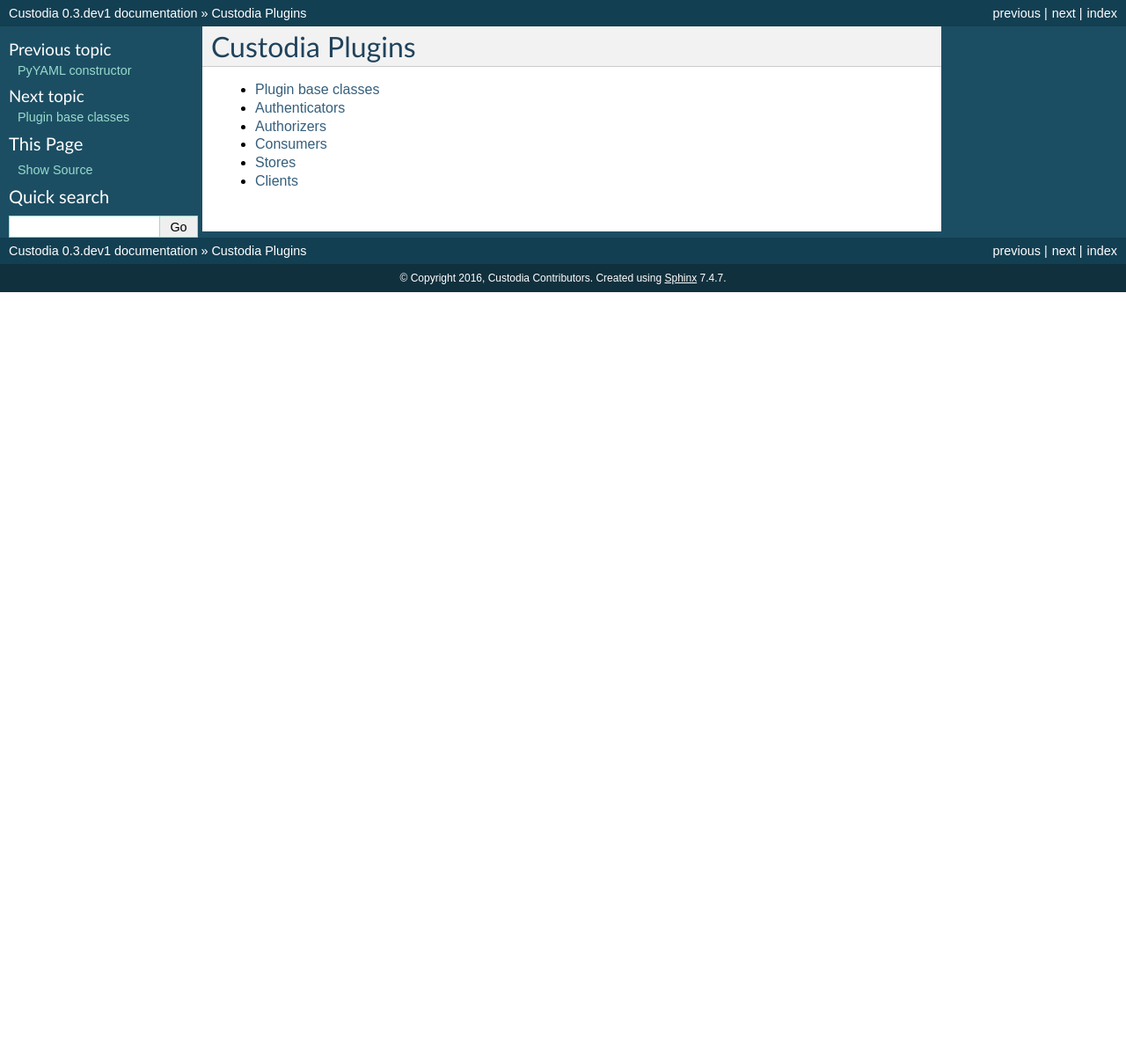
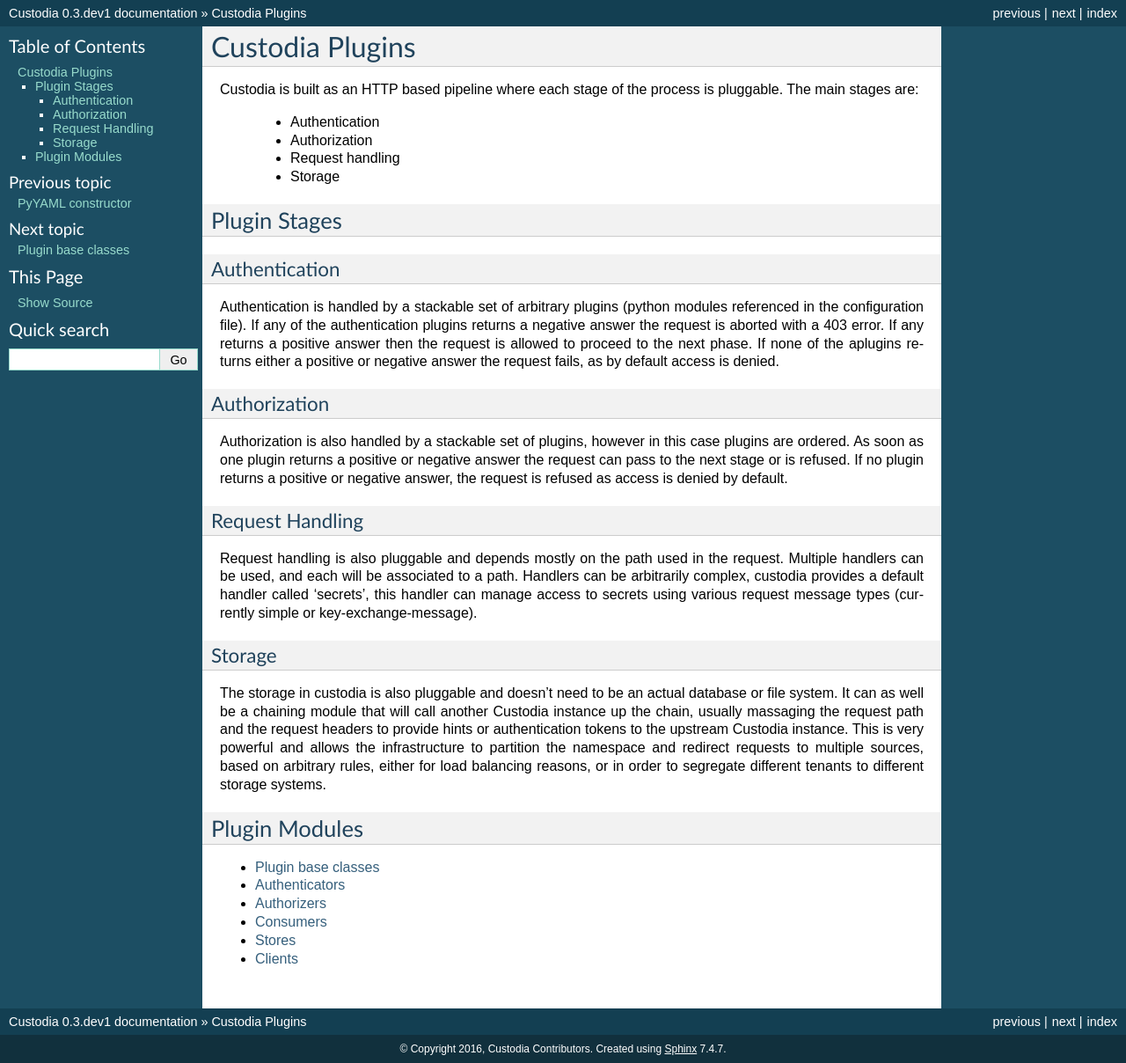
Before and after one commit to latchset/custodia, a Sphinx documentation site: the page built from docs/source/plugins/index.rst, in a window 1280 px wide. Shown: the whole page at 88% size. Built offline with Sphinx 7.4.7, drawn with Linux system fonts in a browser that asks for light colours; before the commit the page ends 900 px from its top, so only the background shows below that.

Commit message:
Update docs to refer to RTD instead of wiki
The information documented on the Custodia wiki is very minimal.
The only thing described there is the basic plugin architecture.
This patch moves the content from the wiki into the plugin section
of the in-tree docs.  Since these docs are built and published on
RTD, I've also updated our README files to refer to the RTD page
instead of the wiki.  These changes will allow us to get rid of
our wiki and just use RTD as the single official source of online
Custodia documentation.

```diff
--- a/docs/source/plugins/index.rst
+++ b/docs/source/plugins/index.rst
@@ -1,5 +1,59 @@
 Custodia Plugins
 ================
+
+Custodia is built as an HTTP based pipeline where each stage of the process is
+pluggable. The main stages are:
+
+  * Authentication
+  * Authorization
+  * Request handling
+  * Storage
+
+Plugin Stages
+-------------
+
+Authentication
+^^^^^^^^^^^^^^
+
+Authentication is handled by a stackable set of arbitrary plugins (python
+modules referenced in the configuration file). If any of the authentication
+plugins returns a negative answer the request is aborted with a 403 error. If
+any returns a positive answer then the request is allowed to proceed to the
+next phase. If none of the aplugins returns either a positive or negative
+answer the request fails, as by default access is denied.
+
+Authorization
+^^^^^^^^^^^^^
+
+Authorization is also handled by a stackable set of plugins, however in this
+case plugins are ordered. As soon as one plugin returns a positive or negative
+answer the request can pass to the next stage or is refused. If no plugin
+returns a positive or negative answer, the request is refused as access is
+denied by default.
+
+Request Handling
+^^^^^^^^^^^^^^^^
+
+Request handling is also pluggable and depends mostly on the path used in the
+request. Multiple handlers can be used, and each will be associated to a path.
+Handlers can be arbitrarily complex, custodia provides a default handler called
+'secrets', this handler can manage access to secrets using various request
+message types (currently simple or key-exchange-message).
+
+Storage
+^^^^^^^
+
+The storage in custodia is also pluggable and doesn't need to be an actual
+database or file system. It can as well be a chaining module that will call
+another Custodia instance up the chain, usually massaging the request path and
+the request headers to provide hints or authentication tokens to the upstream
+Custodia instance. This is very powerful and allows the infrastructure to
+partition the namespace and redirect requests to multiple sources, based on
+arbitrary rules, either for load balancing reasons, or in order to segregate
+different tenants to different storage systems.
+
+Plugin Modules
+--------------
 
 .. toctree::
    :maxdepth: 2
--- a/docs/source/readme.rst
+++ b/docs/source/readme.rst
@@ -20,8 +20,8 @@
 provide access to even more secure means of dealing with private keys,
 like HSM as a Service and other similar security systems.
 
-See the Custodia wiki for more information about the current
-architecture: https://github.com/latchset/custodia/wiki
+See the Custodia documentation for more information:
+https://custodia.readthedocs.io
 
 Requirements
 ------------
```
Also changed, not shown: README.md (+2 -2 lines), 1 other file.
